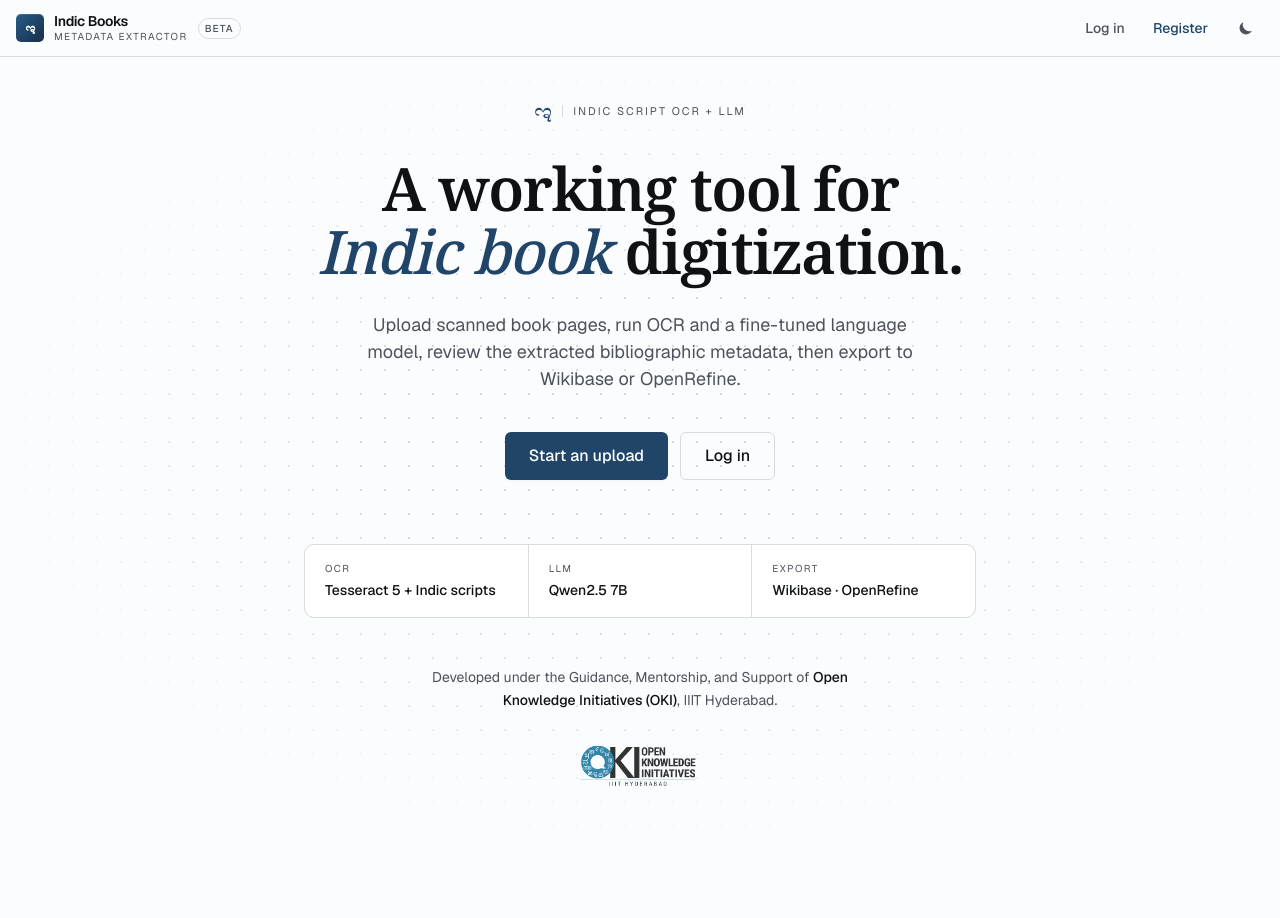
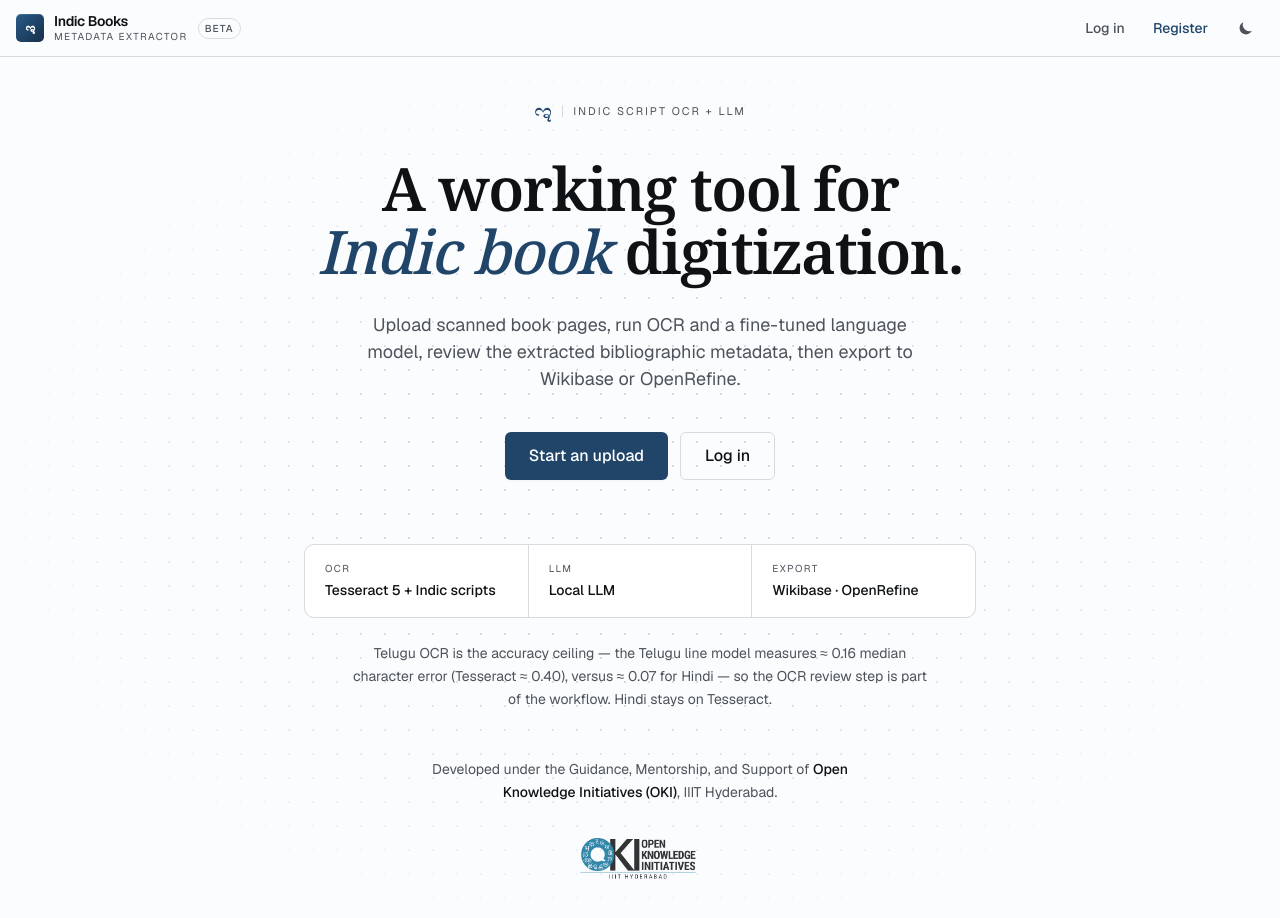
Before and after one commit to Agamya-Samuel/indic-book-metadata-extractor-v2, a Next.js app in the folder frontend/: page / in a window 1280 px wide. Shown: the top 918 px of the page. Before the commit the page ends 845 px from the top, so only its background shows below. Built offline with nearby package versions, Linux system fonts and the light colour scheme; no server answers.

Commit message:
feat(ui): correct landing copy and set OCR expectations
Replace the stale "Qwen2.5 7B" stat with a neutral "Local LLM" and
state the Telugu/Hindi accuracy gap so the OCR review step is
understood as part of the workflow rather than an optional extra.

```diff
--- a/frontend/src/app/page.tsx
+++ b/frontend/src/app/page.tsx
@@ -57,7 +57,7 @@ export default function Home() {
         <dl className="mx-auto mt-16 grid max-w-2xl grid-cols-1 gap-px overflow-hidden rounded-[var(--radius-lg)] border border-[var(--border)] bg-[var(--border)] sm:grid-cols-3 animate-hero animate-hero-5">
           {[
             { k: "OCR", v: "Tesseract 5 + Indic scripts" },
-            { k: "LLM", v: "Qwen2.5 7B" },
+            { k: "LLM", v: "Local LLM" },
             { k: "Export", v: "Wikibase · OpenRefine" },
           ].map((item) => (
             <div
@@ -73,6 +73,15 @@ export default function Home() {
             </div>
           ))}
         </dl>
+
+        {/* Honest expectations: Telugu is the accuracy ceiling today, and the
+            review step is part of the product, not an optional extra. */}
+        <p className="mx-auto mt-6 max-w-xl text-pretty text-[length:var(--text-sm)] leading-relaxed text-[var(--text-muted)] animate-fade-in">
+          Telugu OCR is the accuracy ceiling — the Telugu line model measures
+          ≈ 0.16 median character error (Tesseract ≈ 0.40), versus ≈ 0.07 for
+          Hindi — so the OCR review step is part of the workflow. Hindi stays
+          on Tesseract.
+        </p>
 
         {/* OKI attribution — placed below the stat strip as a quiet credit
             rather than a sponsor banner. The 9-unit margin matches the
```
